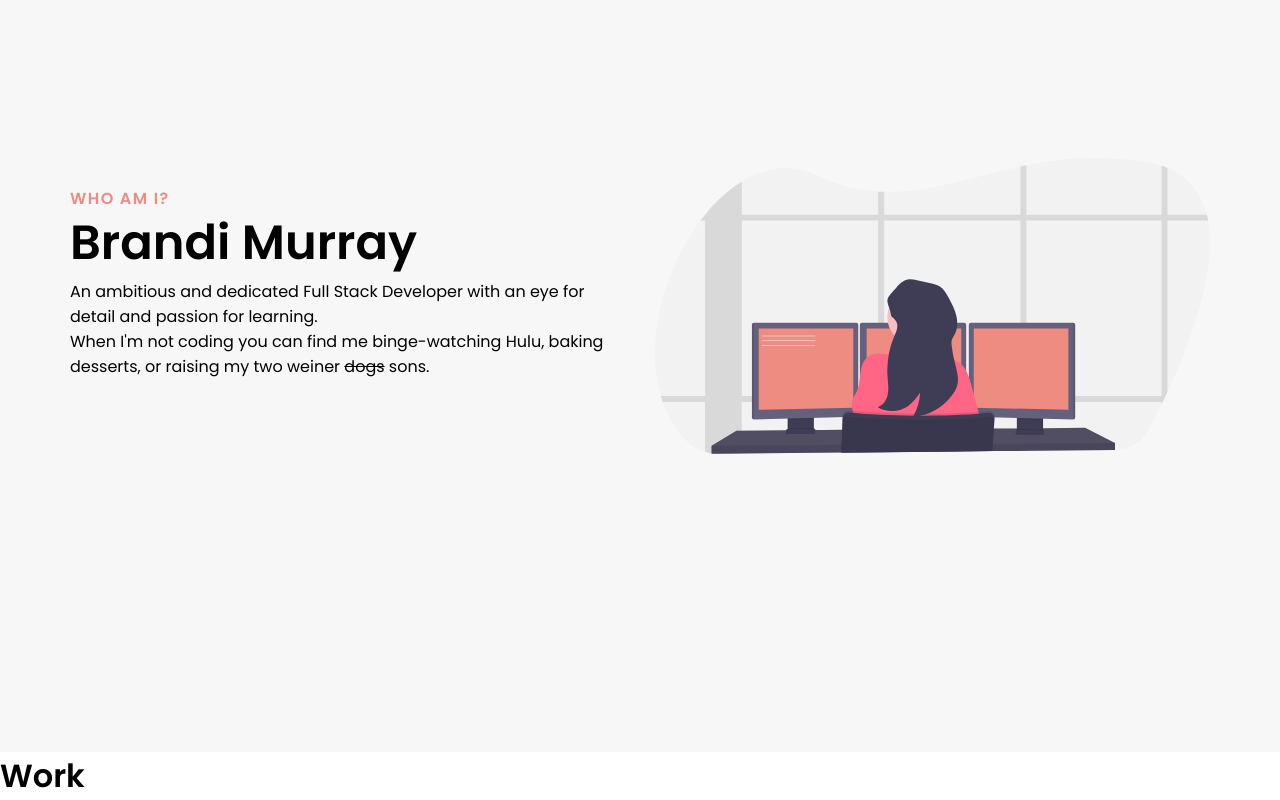
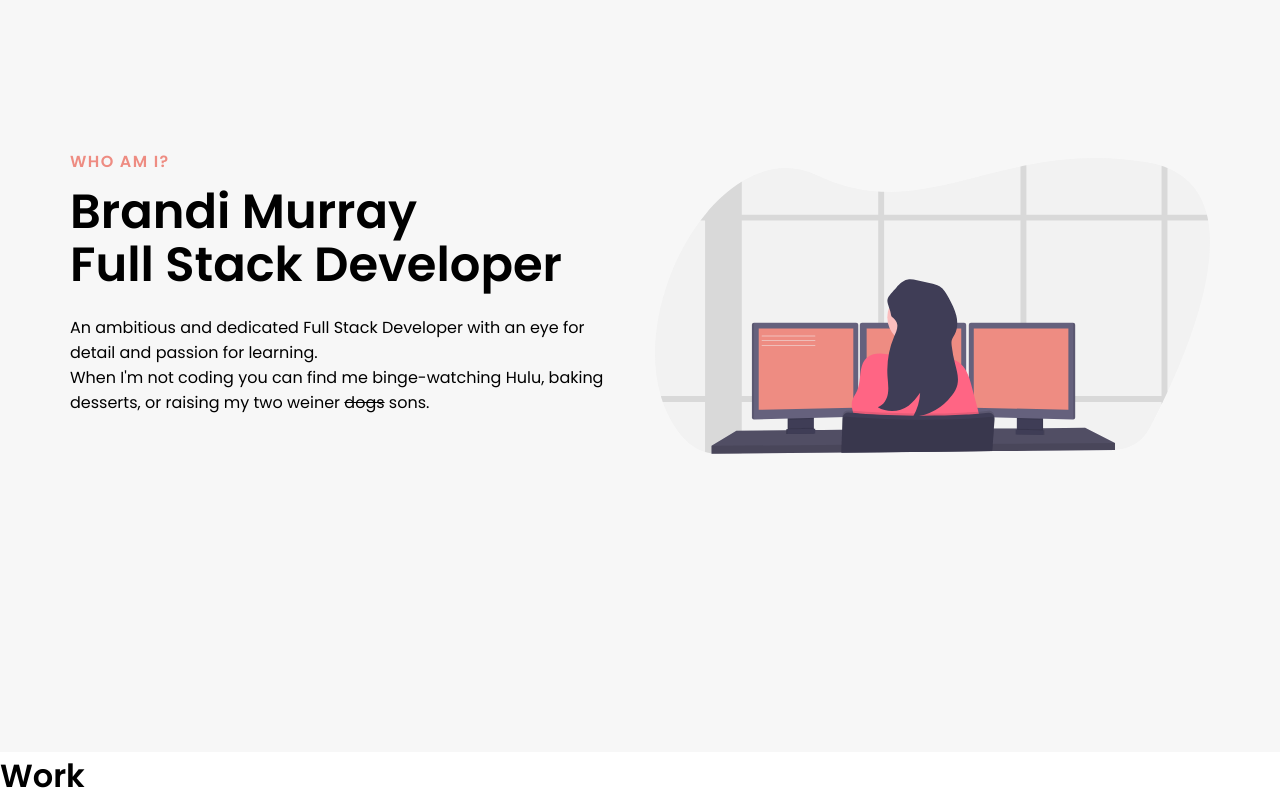
Before and after one commit to Murrmaid4/react-portfolio2.0, a React (Create React App) app: page / in a window 1280 px wide. Shown: the part 988-1788 px from the top of the page. Built offline with nearby package versions, Linux system fonts and the light colour scheme; a web font is replaced by a local one.

Commit message:
added hover effect to nav bar links

```diff
--- a/src/components/About/AboutElem.js
+++ b/src/components/About/AboutElem.js
@@ -23,11 +23,11 @@
 display: grid;
 grid-auto-columns: minmax(auto, 1fr);
 align-items: center;
-grid-template-areas: ${({imgStart})=> (imgStart ? `'col2 col1'`: `'col1 col2'` )};
+grid-template-areas:  'col1 col2';
 
 
 @media screen and (max-width: 768px){
-    grid-template-areas: ${({imgStart})=> (imgStart ? `'col1 col2'` : `'col1 col1' 'col2 col2'` )}
+    grid-template-areas:  'col1 col1' 'col2 col2';
 
 }
 `
@@ -57,21 +57,25 @@
 letter-spacing: 1.4px;
 line-height: 16px;
 font-weight: 700;
+margin-bottom: 16px;
 `
 
-export const Heading = styled.h1`
+export const Heading = styled.h2`
 font-size: 48px;
+margin-bottom: 24px;
+line-height: 1.1;
+font-weight: 600;
 
-@media screen and (max-width: 480px){
+@media screen and (max-width:668px) {
 
 font-size: 32px;
-
 }
 `
 
 export const Subtitle = styled.p`
 font-size: 16px;
 color: #000;
+
 `
 
 export const ImgWrap = styled.div`
--- a/src/components/About/index.js
+++ b/src/components/About/index.js
@@ -25,7 +25,7 @@
             <Column1>
               <TextWrapper>
                 <TopLine>Who am I?</TopLine>
-                <Heading>Brandi Murray</Heading>
+                <Heading>Brandi Murray <br/> Full Stack Developer</Heading>
                 <Subtitle>An ambitious and dedicated Full Stack Developer with an eye for detail and passion for learning. <br/>When I'm not coding you can find me binge-watching Hulu, baking desserts, or raising my two weiner <s>dogs</s> sons. </Subtitle>
               </TextWrapper>
             </Column1>
--- a/src/components/Navbar/NavbarEl.js
+++ b/src/components/Navbar/NavbarEl.js
@@ -68,6 +68,11 @@
 
 export const NavItem = styled.li`
   height: 80px;
+
+  &:hover{
+
+    border-bottom: 4px solid #EE8C82;
+  }
 `;
 
 export const NavLinks = styled(LinkS)`
```
